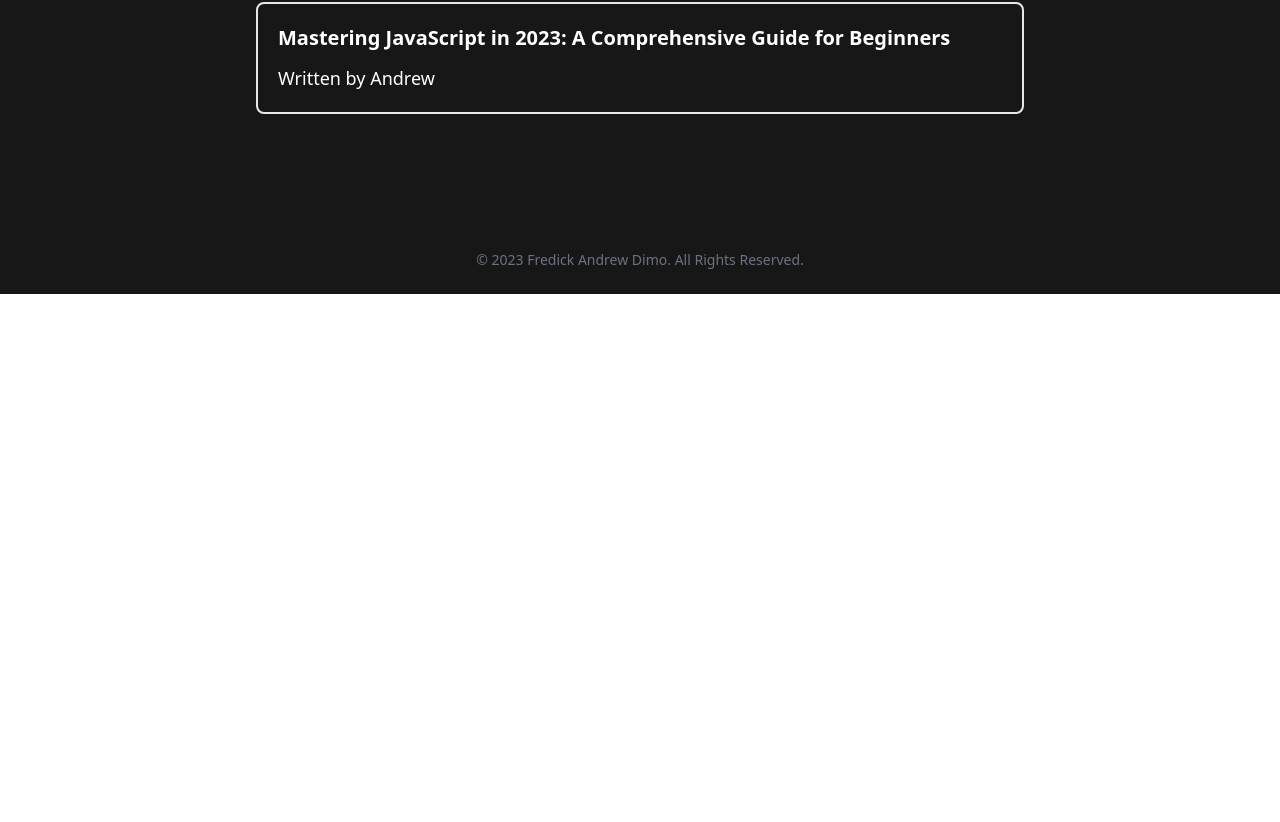
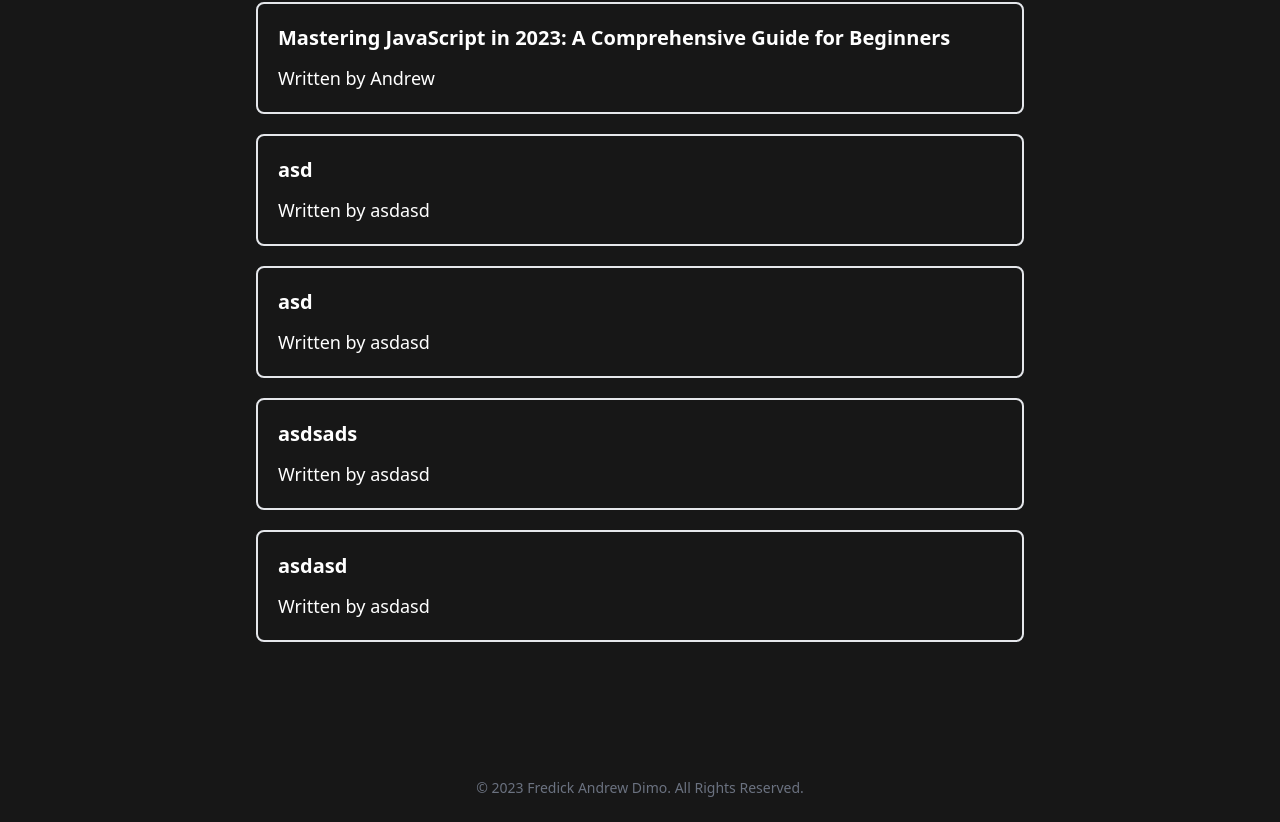
Before and after one commit to fredickandrewdimo/Dev-Guide, a React (Vite) app in the folder Dev.Guide/: page / in a window 1280 px wide. Shown: the part 854-1676 px from the top of the page. Before the commit the page ends 1148 px from the top, so only its background shows below. Built offline with nearby package versions, Linux system fonts and the light colour scheme; data requests are answered from the project's data file.

Commit message:
create guide feature added and a POST request to the json-server.

```diff
--- a/Dev.Guide/data/db.json
+++ b/Dev.Guide/data/db.json
@@ -17,6 +17,30 @@
       "body": "Lorem ipsum...",
       "author": "Andrew",
       "id": 3
+    },
+    {
+      "title": "asd",
+      "body": "asdasd",
+      "author": "asdasd",
+      "id": 4
+    },
+    {
+      "title": "asd",
+      "body": "asdasd",
+      "author": "asdasd",
+      "id": 5
+    },
+    {
+      "title": "asdsads",
+      "body": "asdasd",
+      "author": "asdasd",
+      "id": 6
+    },
+    {
+      "title": "asdasd",
+      "body": "asdasd",
+      "author": "asdasd",
+      "id": 7
     }
   ]
 }
--- a/Dev.Guide/src/components/Create.jsx
+++ b/Dev.Guide/src/components/Create.jsx
@@ -1,36 +1,73 @@
+import { useState } from "react";
+
 const Create = () => {
+  const [title, setTitle] = useState("");
+  const [body, setBody] = useState("");
+  const [author, setAuthor] = useState("");
+  const [isPending, setIsPending] = useState(false);
+
+  const handleSubmit = (e) => {
+    e.preventDefault();
+    const blog = { title, body, author };
+
+    setIsPending(true);
+
+    fetch("http://localhost:8000/blogs", {
+      method: "POST",
+      headers: { "Content-Type": "application/json" },
+      body: JSON.stringify(blog),
+    }).then(() => {
+      console.log("new blog added :)");
+      setIsPending(false);
+    });
+  };
+
   return (
     <div className="create text-white md:w-4/5 mx-auto">
       <h1 className="text-3xl md:text-4xl text-white font-bold mb-8 text-center">
         CREATE GUIDE
       </h1>
-      <form className="flex-col">
-        <div className="my-4">
+      <form onSubmit={handleSubmit} className="flex-col">
+        <div className="my-4 text-white">
           <label className="text-xl font-bold">TITLE</label>
           <input
-            className="block w-full rounded h-10 md:h-16 p-2 text-black mt-2"
+            className="block w-full rounded h-10 md:h-16 p-2 mt-2 bg-neutral-900 border-2"
             type="text"
             required
+            value={title}
+            onChange={(e) => setTitle(e.target.value)}
           />
         </div>
         <div className="my-6">
           <label className="text-xl font-bold">BODY</label>
           <textarea
-            className="block block w-full rounded h-40 md:h-60 p-2 text-black mt-2"
+            className="block block w-full rounded h-40 md:h-60 p-2 mt-2 bg-neutral-900 border-2"
             required
+            value={body}
+            onChange={(e) => setBody(e.target.value)}
           ></textarea>
         </div>
         <div className="my-4">
           <label className="text-xl font-bold">AUTHOR</label>
           <input
-            className="block w-full rounded h-10 md:h-16 p-2 text-black mt-2"
+            className="block w-full rounded h-10 md:h-16 p-2 mt-2 bg-neutral-900 border-2"
             type="text"
+            required
+            value={author}
+            onChange={(e) => setAuthor(e.target.value)}
           />
         </div>
         <div className="flex justify-end mt-8">
-          <button className="bg-green-400 text-neutral-900 py-2 px-4 md:py-3 md:px-12 rounded font-bold hover:bg-green-600">
-            SUBMIT
-          </button>
+          {!isPending && (
+            <button className="bg-green-400 text-neutral-900 py-2 px-4 md:py-3 md:px-12 rounded font-bold hover:bg-green-600">
+              SUBMIT
+            </button>
+          )}
+          {isPending && (
+            <button className="bg-green-400 text-neutral-900 py-2 px-4 md:py-3 md:px-12 rounded font-bold hover:bg-green-600">
+              Adding Blog...
+            </button>
+          )}
         </div>
       </form>
     </div>
```
